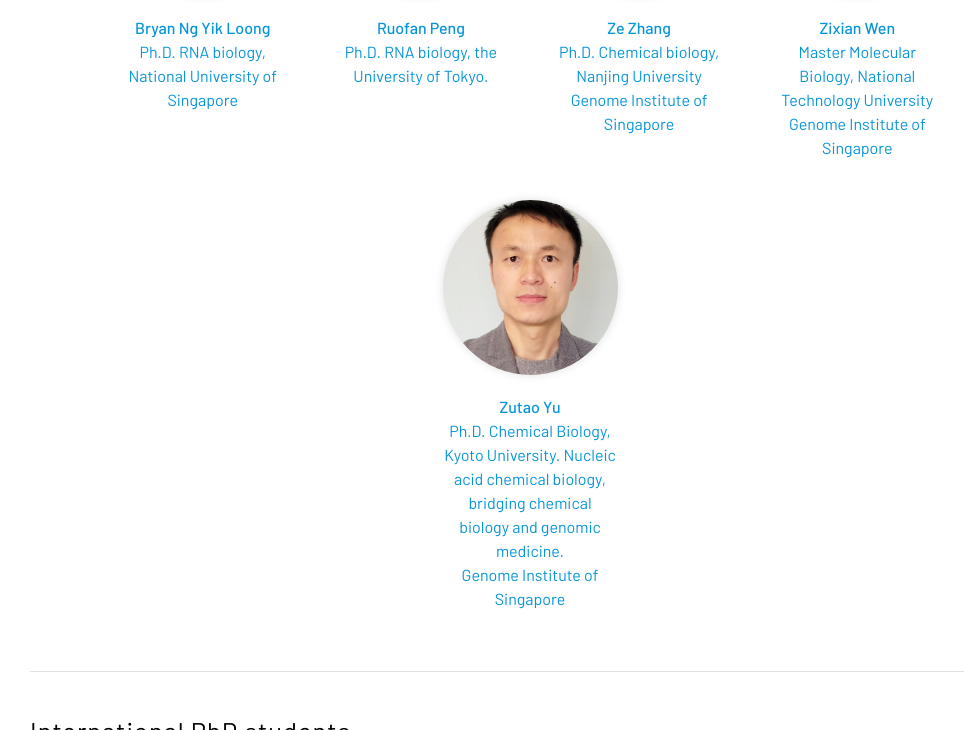
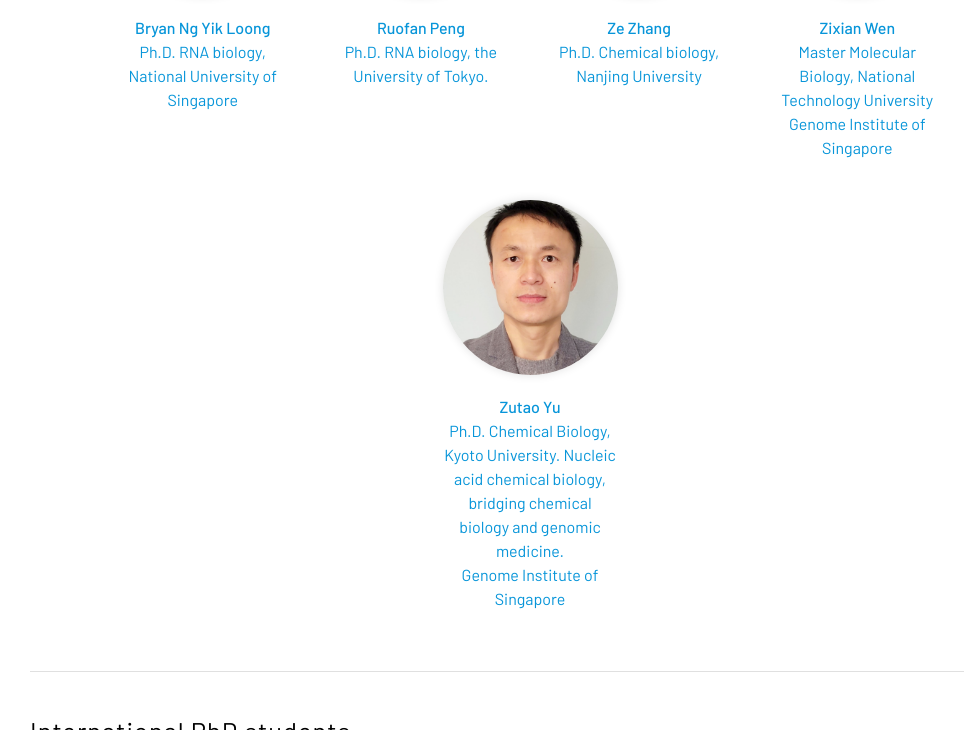
Before and after one commit to yuzutao1990/yucleiclab.github.io, a Jekyll site: the page built from team/index.md, in a window 1280 px wide and 900 px high, scrolled down 1108 px, cut to the strip 170-900 px from the top of the window. Shown: the whole strip, without its empty margins (110-1074 px from the left). Built offline with Jekyll 4.4.1, drawn with Linux system fonts in a browser that asks for light colours; a style sheet for code colours, icons or effects is not loaded.

Commit message:
Update ze.md

```diff
--- a/_members/ze.md
+++ b/_members/ze.md
@@ -3,7 +3,6 @@ name: Ze Zhang
 image: images/ze.jpg
 role: scientist
 title: Scientist
-affiliation: Genome Institute of Singapore
 description: >
   Ph.D. Chemical biology, Nanjing University
 links:
```
